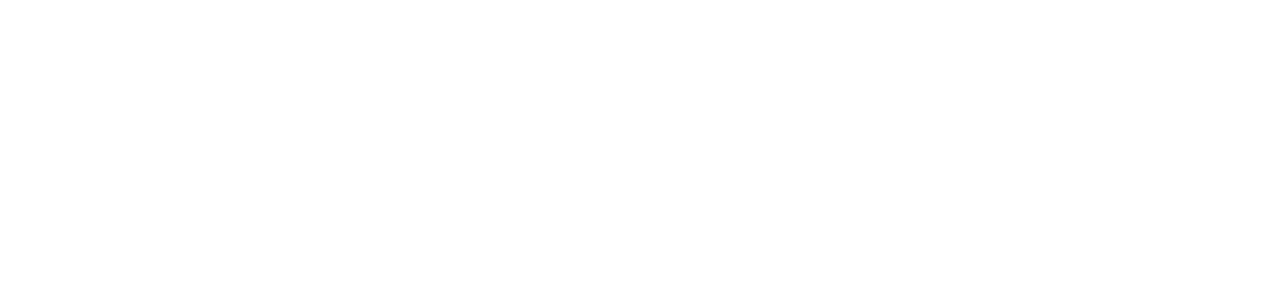
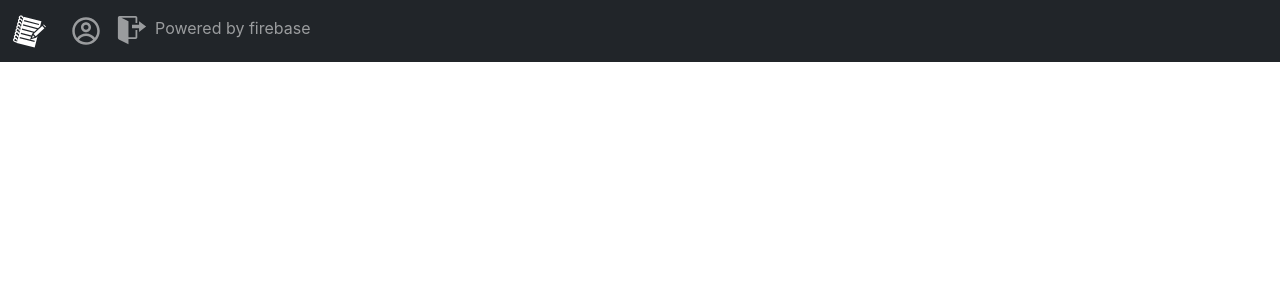
Before and after one commit to KhandekarPrateek/Notes-App, a React (Create React App) app: page /dashboard in a window 1280 px wide. Before the commit this address had no page. Shown: the top 300 px of the page. Built offline with nearby package versions, Linux system fonts and the light colour scheme.

Commit message:
dashboard navbar created further css awaited

```diff
--- a/package.json
+++ b/package.json
@@ -9,6 +9,7 @@
     "bootstrap": "^5.2.3",
     "react": "^18.2.0",
     "react-dom": "^18.2.0",
+    "react-icons": "^4.11.0",
     "react-router": "^6.17.0",
     "react-router-dom": "^6.17.0",
     "react-scripts": "5.0.1",
--- a/src/App.css
+++ b/src/App.css
@@ -1 +1,2 @@
 @import "../src/styles/sign-in.css";
+@import "../src/styles/dashboard.css";
--- a/src/App.js
+++ b/src/App.js
@@ -3,6 +3,8 @@ import "./App.css";
 import OnboardPage from "./pages/OnboardPage";
 import SignIn from "./pages/OnboardPage/SignIn";
 import SignUp from "./pages/OnboardPage/SignUp";
+import DashBoard from "./pages/DashBoard";
+import Profile from "./pages/Profile";
 
 function App() {
   return (
@@ -11,6 +13,8 @@ function App() {
         <Route path="/">
           <Route path="/signin" element={<SignIn />} />
           <Route path="/signup" element={<SignUp />} />
+          <Route path="/dashboard" element={<DashBoard />} />
+          <Route path="/profile" element={<Profile />} />
         </Route>
       </Routes>
     </div>
--- /dev/null
+++ b/src/pages/DashBoard/index.js
@@ -0,0 +1,93 @@
+import React from "react";
+import { useState } from "react";
+import { GiNotebook } from "react-icons/gi";
+import { GoSignOut } from "react-icons/go";
+import { CgProfile } from "react-icons/cg";
+
+import {
+  Container,
+  Row,
+  Col,
+  Collapse,
+  Navbar,
+  NavbarToggler,
+  NavbarBrand,
+  Nav,
+  NavItem,
+  NavLink,
+  NavbarText,
+} from "reactstrap";
+
+const DashBoard = () => {
+  const [isOpen, setIsOpen] = useState(false);
+
+  const toggle = () => setIsOpen(!isOpen);
+  return (
+    <div>
+      <Navbar color="dark" light expand="md" dark>
+        <NavbarBrand href="/">
+          <GiNotebook size={35} />
+        </NavbarBrand>
+        <NavbarToggler onClick={toggle} />
+        <Collapse isOpen={isOpen} navbar>
+          <Nav className="ml-auto align-items-end" navbar>
+            <div className="d-flex justify-row ">
+              <NavItem>
+                <NavLink href="/profile">
+                  <CgProfile size={30} />
+                </NavLink>
+              </NavItem>
+              <NavItem>
+                <NavLink href="/signin">
+                  <GoSignOut size={30} />
+                </NavLink>
+              </NavItem>
+              <NavbarText>Powered by firebase</NavbarText>
+            </div>
+          </Nav>
+        </Collapse>
+      </Navbar>
+    </div>
+  );
+};
+
+export default DashBoard;
+{
+  /*
+<Row>
+  <Col sm={1}>
+    <button
+      class="btn btn-primary"
+      type="button"
+      data-bs-toggle="offcanvas"
+      data-bs-target="#offcanvasWithBothOptions"
+      aria-controls="offcanvasWithBothOptions"
+    >
+      notes
+    </button>
+    <div
+      class="offcanvas offcanvas-start"
+      data-bs-scroll="true"
+      tabindex="-1"
+      id="offcanvasWithBothOptions"
+      aria-labelledby="offcanvasWithBothOptionsLabel"
+    >
+      <div class="offcanvas-header">
+        <h5 class="offcanvas-title" id="offcanvasWithBothOptionsLabel">
+          NOTES
+        </h5>
+        <button
+          type="button"
+          class="btn-close text-reset"
+          data-bs-dismiss="offcanvas"
+          aria-label="Close"
+        ></button>
+      </div>
+      <div class="offcanvas-body">
+        <p>work</p>
+      </div>
+    </div>
+  </Col>
+</Row>
+*/
+}
--- /dev/null
+++ b/src/pages/Profile/index.js
@@ -0,0 +1,7 @@
+import React from "react";
+
+const Profile = () => {
+  return <div>Hi to your profile</div>;
+};
+
+export default Profile;
--- /dev/null
+++ b/src/styles/dashboard.css
@@ -0,0 +1,3 @@
+.dashboard-container {
+  height: 100vh;
+}
```
Also changed, not shown: 1 other file (tests, documents, lock files or other folders).
